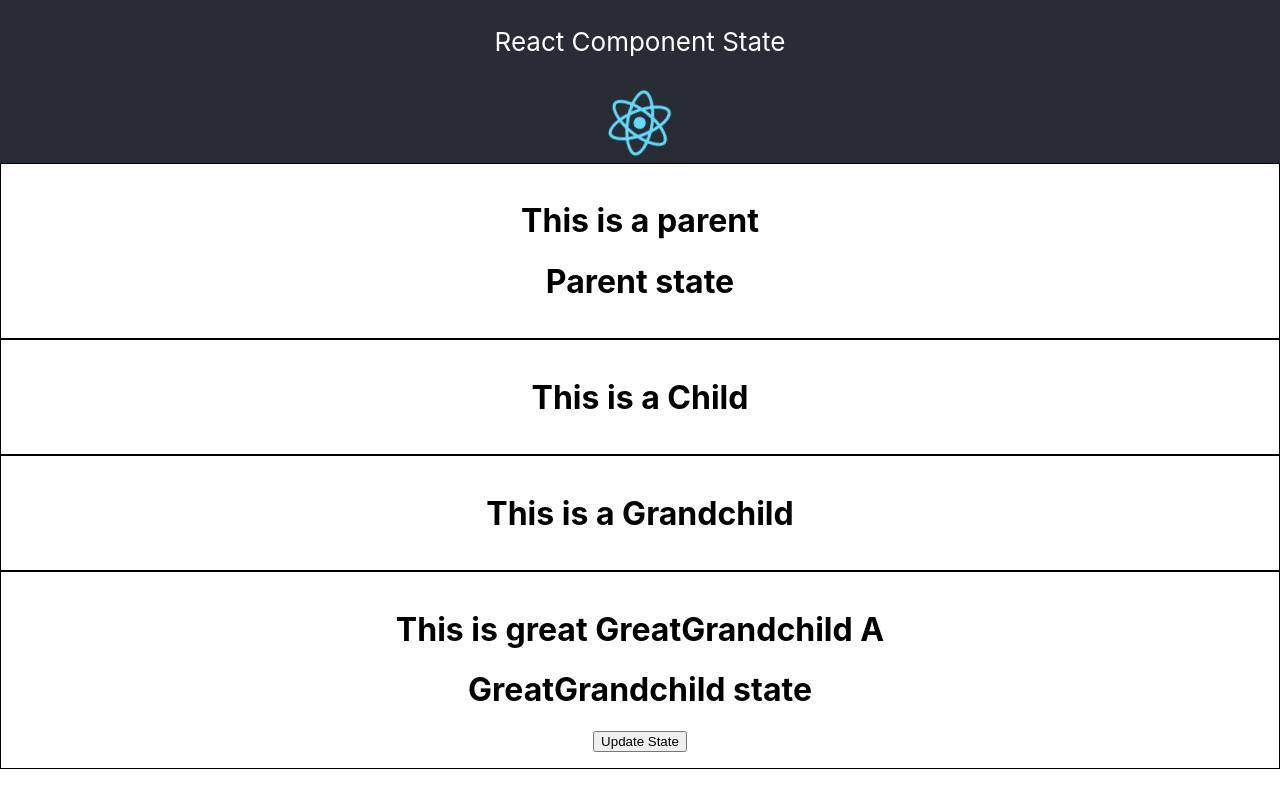
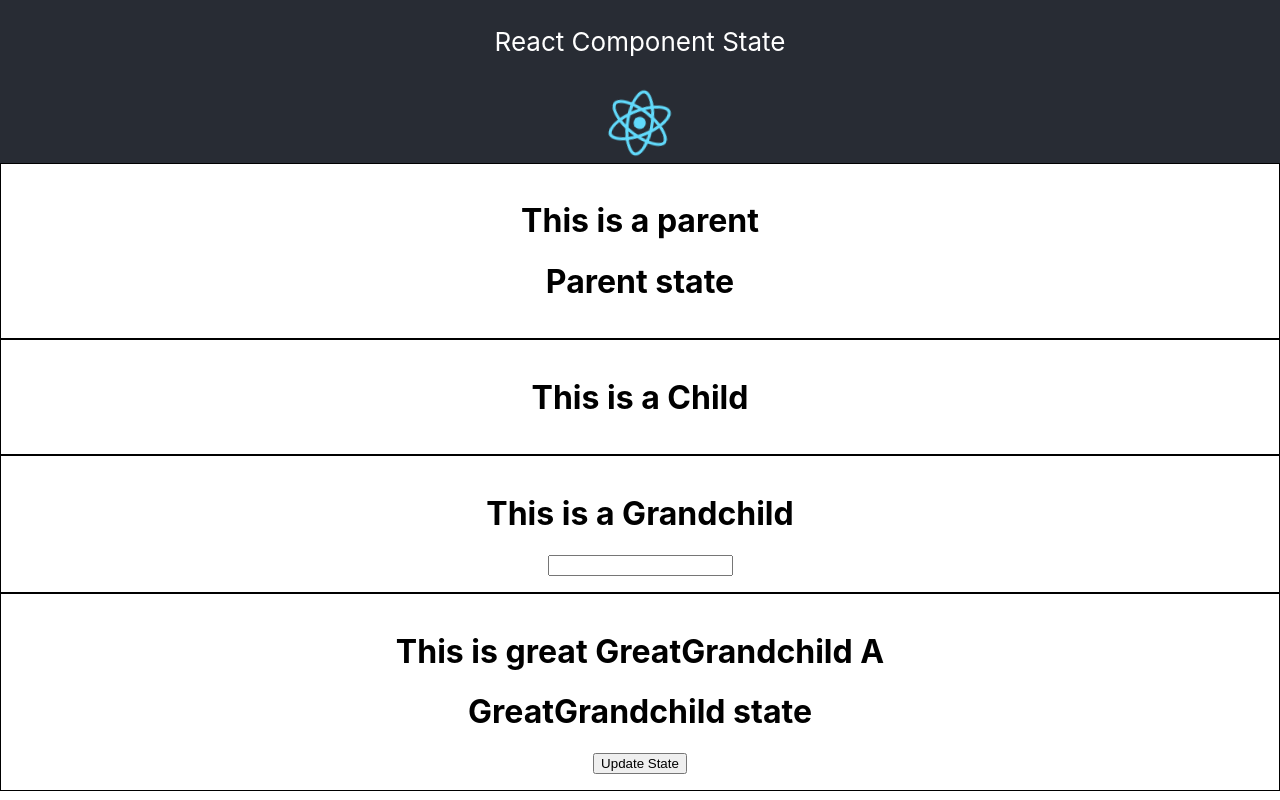
Before and after one commit to damienminter/react-component-state, a React (Create React App) app: page / in a window 1280 px wide. Built offline with nearby package versions, Linux system fonts and the light colour scheme.

Commit message:
Add new to child update via grandchild with rest

```diff
--- a/src/Components/ChildA.js
+++ b/src/Components/ChildA.js
@@ -2,10 +2,20 @@ import React from "react";
 import GrandchildA from "./GrandchildA";
 
 export default function ChildA(props) {
+  const [change, setChange] = React.useState("");
+  // Use spread operator to add change and handleChange to props
+  props = { change, handleChange, ...props };
+  console.log(props); // change, handleChange, state, handleClick
+
+  function handleChange(e) {
+    setChange(e.target.value);
+  }
+
   return (
     <div>
       <div className="container">
         <h1>This is a Child</h1>
+        <p>{change}</p>
       </div>
       <GrandchildA {...props} />
     </div>
--- a/src/Components/GrandchildA.js
+++ b/src/Components/GrandchildA.js
@@ -1,11 +1,14 @@
 import React from "react";
 import GreatGrandchildA from "./GreatGrandchildA";
 
-export default function GrandchildA(props) {
+// Use rest operator to extract change and handleChange into thsi component and leave state and handleClick for the next component
+export default function GrandchildA({ change, handleChange, ...props }) {
+  console.log(props); // state, handleClick
   return (
     <div>
       <div className="container">
         <h1>This is a Grandchild</h1>
+        <input type="text" value={change} onChange={handleChange}></input>
       </div>
       <GreatGrandchildA {...props} />
     </div>
```
